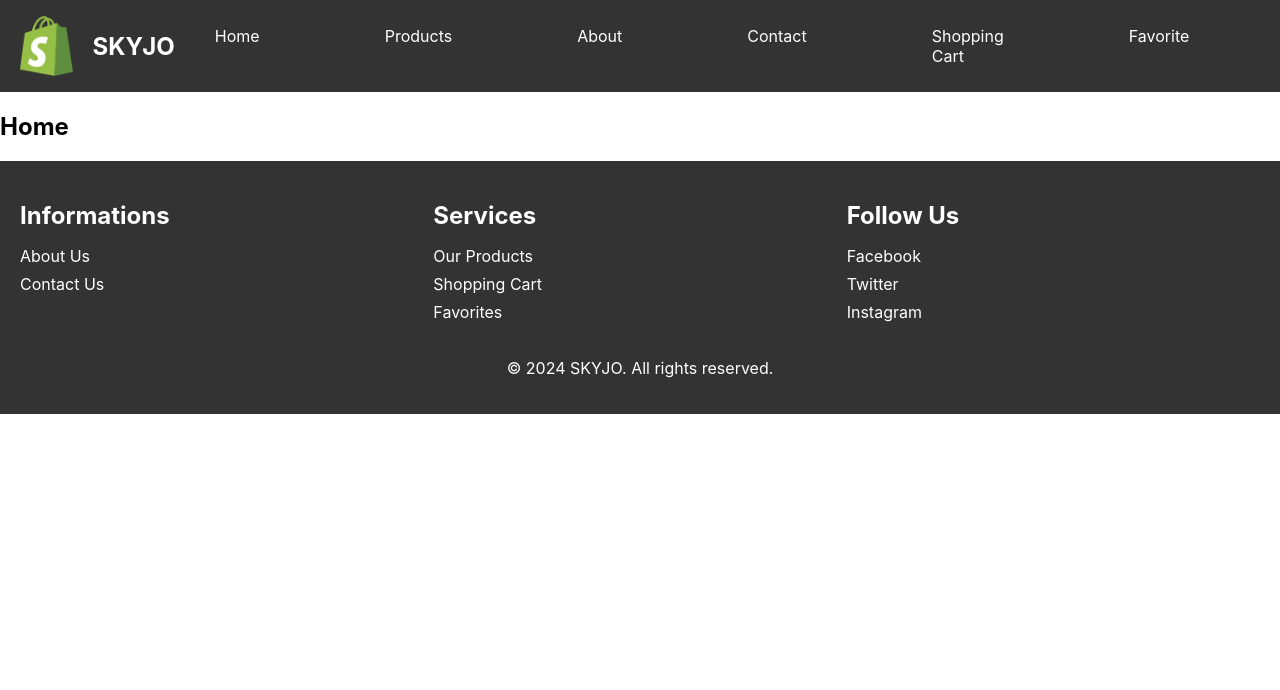
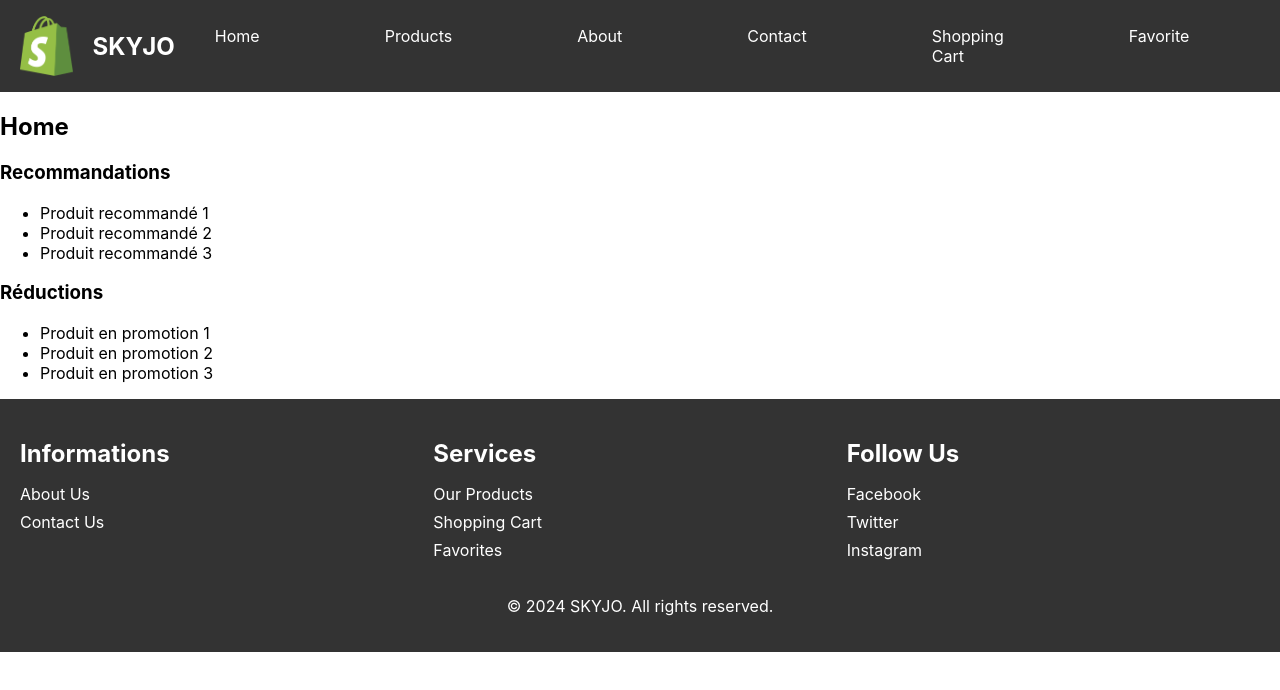
Before and after one commit to ImadMrr/CANDR-ecommerce, a React (Create React App) app in the folder skyjo/: page / in a window 1280 px wide. Shown: the top 690 px of the page. Built offline with nearby package versions, Linux system fonts and the light colour scheme.

Commit message:
home temp

```diff
--- a/skyjo/src/Home.js
+++ b/skyjo/src/Home.js
@@ -4,9 +4,28 @@ function Home() {
   return (
     <div>
       <h2>Home</h2>
-      {/* Ajoutez ici le contenu de la page d'accueil */}
+
+      {/* Fenêtre de recommandations */}
+      <div className="recommendations">
+        <h3>Recommandations</h3>
+        <ul>
+          <li>Produit recommandé 1</li>
+          <li>Produit recommandé 2</li>
+          <li>Produit recommandé 3</li>
+        </ul>
+      </div>
+
+      {/* Fenêtre de réductions */}
+      <div className="discounts">
+        <h3>Réductions</h3>
+        <ul>
+          <li>Produit en promotion 1</li>
+          <li>Produit en promotion 2</li>
+          <li>Produit en promotion 3</li>
+        </ul>
+      </div>
     </div>
   );
 }
 
-export default Home; // Assurez-vous d'exporter le composant Home
+export default Home;
```
